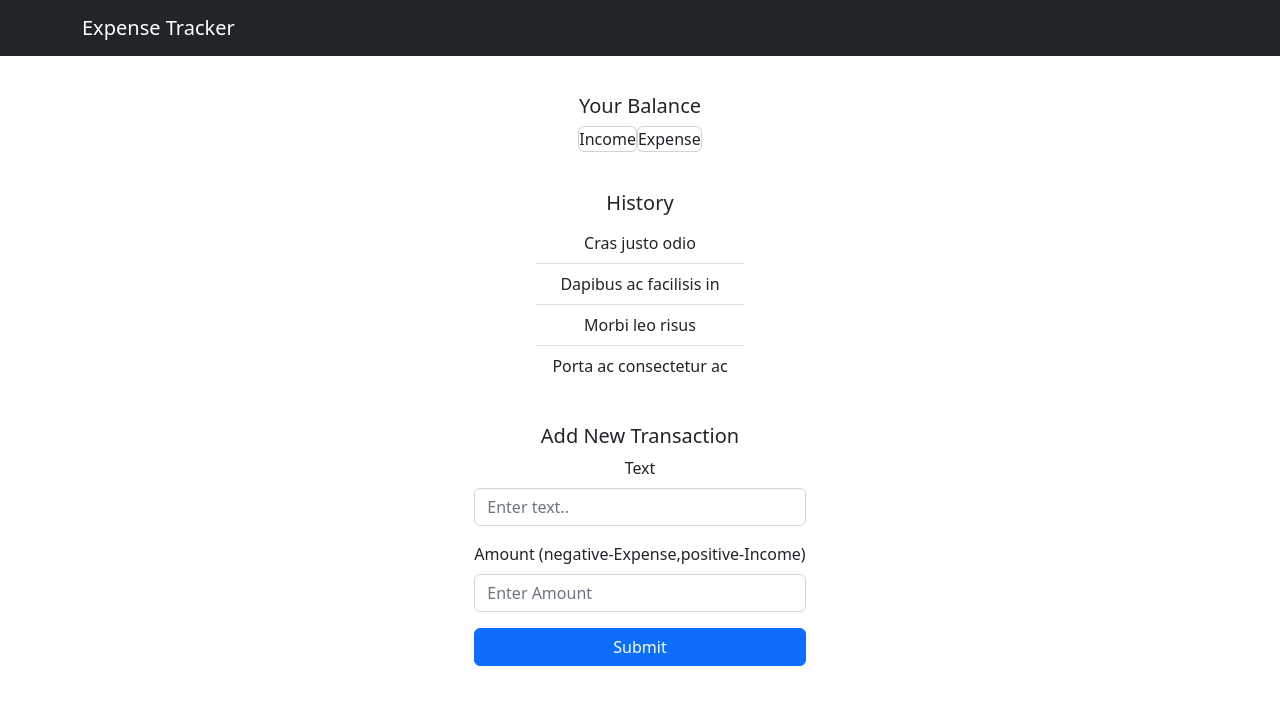
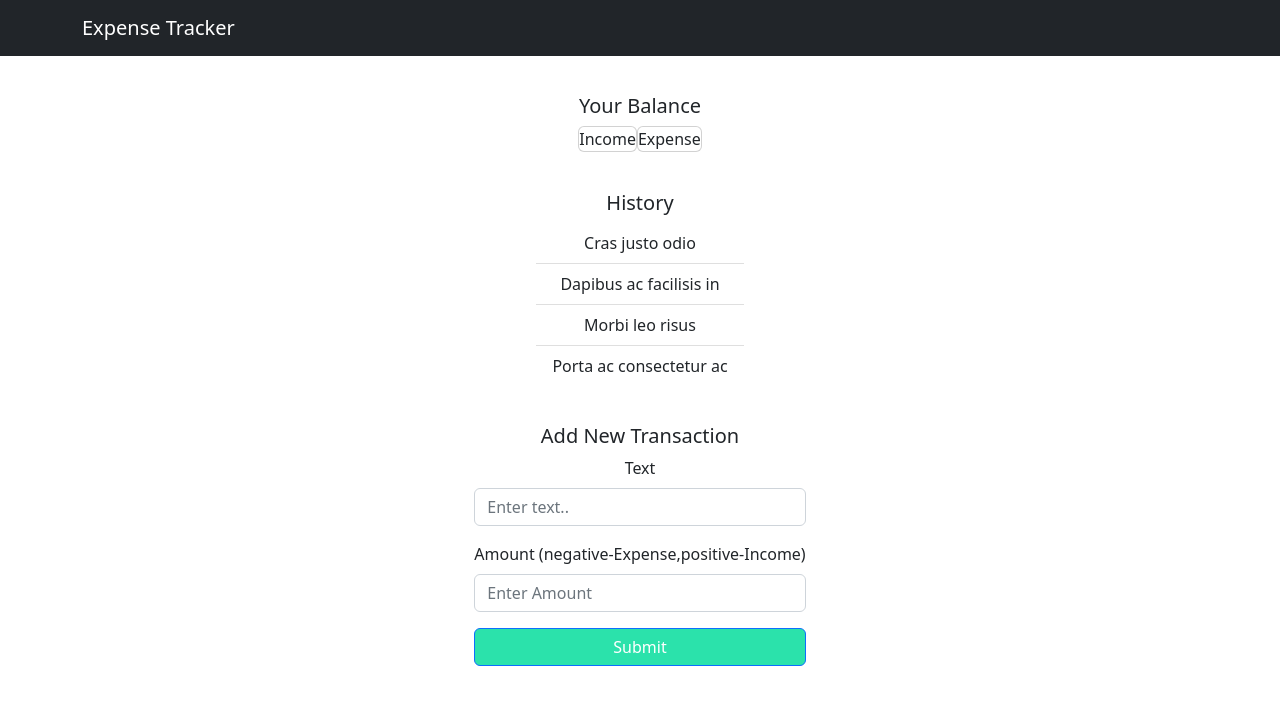
Before and after one commit to aswathyeg/react-expense-tracker, a React (Create React App) app: page / in a window 1280 px wide. Shown: the top 704 px of the page. Built offline with nearby package versions, Linux system fonts and the light colour scheme.

Commit message:
updated button

```diff
--- a/src/App.css
+++ b/src/App.css
@@ -6,7 +6,9 @@
 .expense{
   margin-top: 3%;
 }
-
+.addButton{
+  background-color:rgb(43, 226, 171)!important;
+}
 .ieCard{
 
   display: flex;
--- a/src/components/AddTransaction.js
+++ b/src/components/AddTransaction.js
@@ -16,7 +16,7 @@ const AddTransaction = () => {
           <Form.Control type="number" placeholder="Enter Amount" />
         </Form.Group>
 
-        <Button variant="primary" type="submit">
+        <Button className="addButton" type="submit">
           Submit
         </Button>
       </Form>
```
